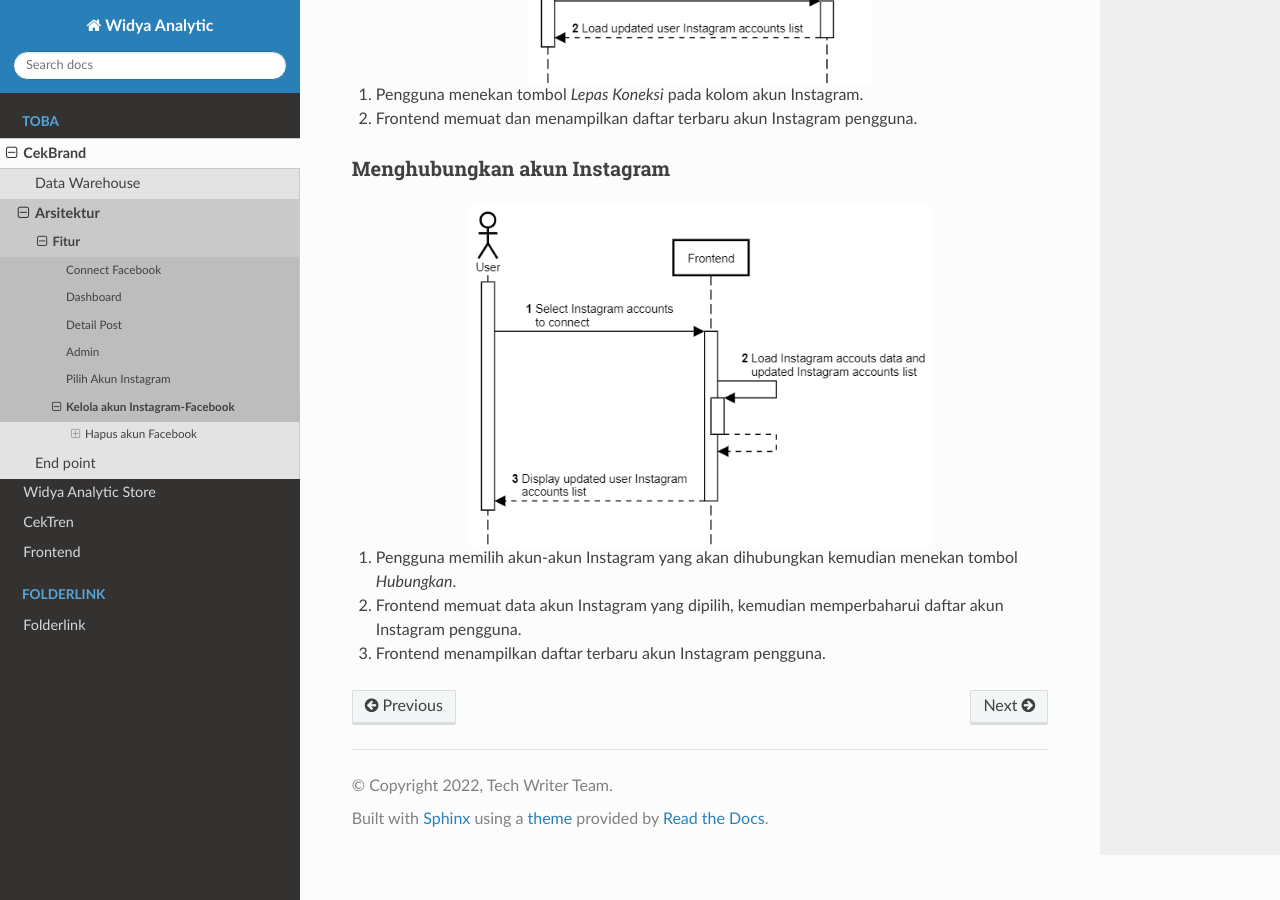
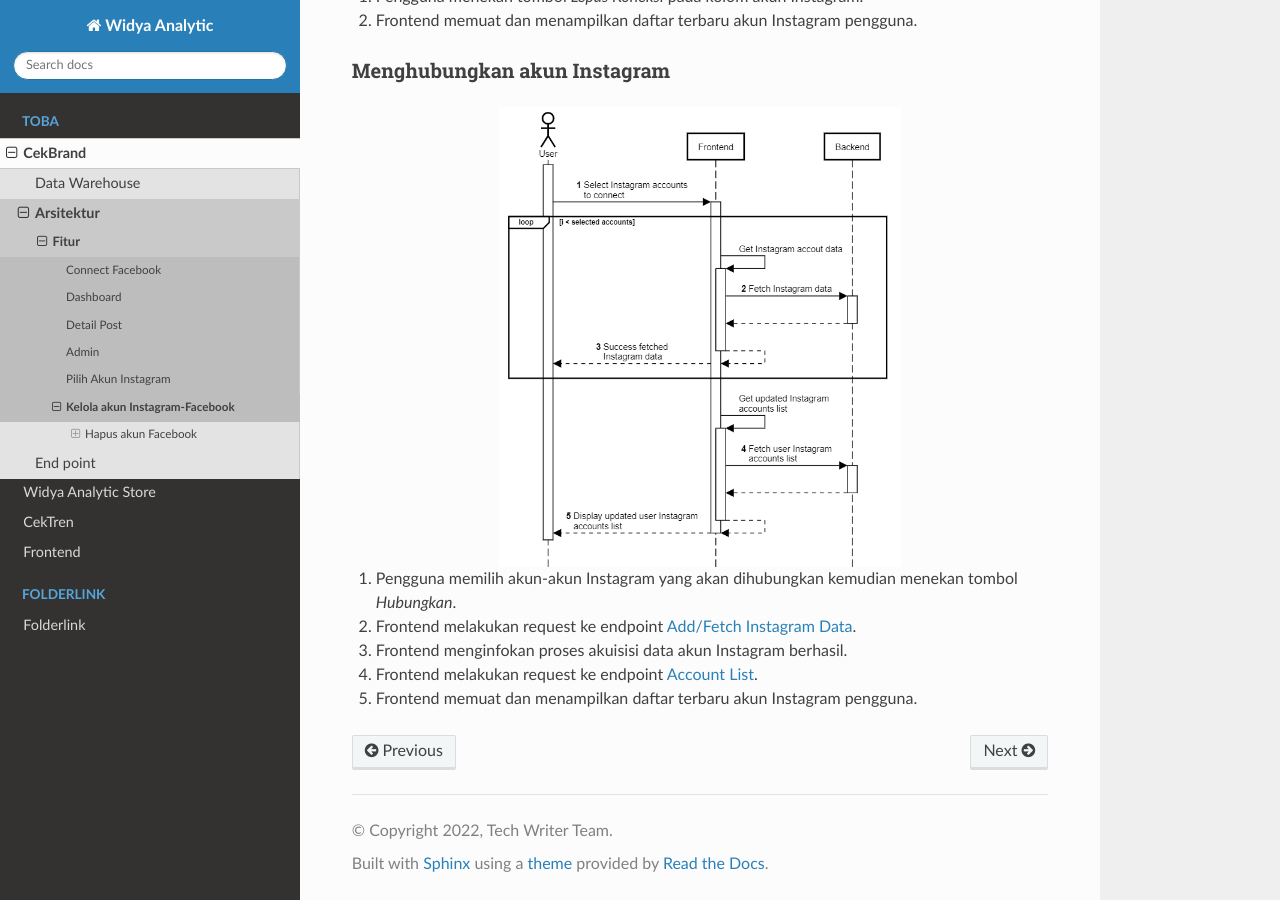
Before and after one commit to syrico/dokumentasi_data_widyaanalytics, a Sphinx documentation site: the page built from docs/source/Toba/cekbrand/architecture/feature/account-manage.rst, in a window 1280 px wide and 900 px high, scrolled down 2609 px. Built offline with Sphinx 7.4.7 and the Read the Docs theme 2.0.0, drawn with Linux system fonts in a browser that asks for light colours.

Commit message:
feat(account-add-ig-sequence): add backend participant

```diff
--- a/docs/source/Toba/cekbrand/architecture/feature/account-manage.rst
+++ b/docs/source/Toba/cekbrand/architecture/feature/account-manage.rst
@@ -33,7 +33,7 @@ Hapus akun Facebook
 -------------------
 
 .. figure:: ./account-delete-fb-sequence.png
-    :scale: 80
+    :scale: 60
     :align: center
 
 1. Pengguna menekan tombol *Lepas Tautan Facebook*.
@@ -45,7 +45,7 @@ Hapus akun Instagram
 ====================
 
 .. figure:: ./account-delete-ig-sequence.png
-    :scale: 80
+    :scale: 60
     :align: center
 
 1. Pengguna menekan tombol *Lepas Koneksi* pada kolom akun Instagram.
@@ -57,9 +57,11 @@ Menghubungkan akun Instagram
 ============================
 
 .. figure:: ./account-add-ig-sequence.png
-    :scale: 80
+    :scale: 60
     :align: center
 
 1. Pengguna memilih akun-akun Instagram yang akan dihubungkan kemudian menekan tombol *Hubungkan*.
-2. Frontend memuat data akun Instagram yang dipilih, kemudian memperbaharui daftar akun Instagram pengguna.
-3. Frontend menampilkan daftar terbaru akun Instagram pengguna.
+2. Frontend melakukan request ke endpoint :ref:`fetch-ig-data`.
+3. Frontend menginfokan proses akuisisi data akun Instagram berhasil.
+4. Frontend melakukan request ke endpoint :ref:`account-list`.
+5. Frontend memuat dan menampilkan daftar terbaru akun Instagram pengguna.
```
Also changed, not shown: docs/source/Toba/cekbrand/architecture/feature/account-add-ig-sequence.txt (+26 -1 lines), docs/source/Toba/cekbrand/architecture/feature/account-add-ig-sequence.png.
